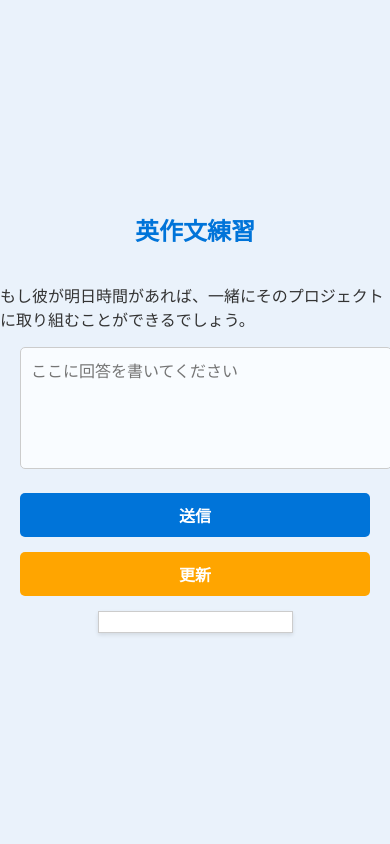
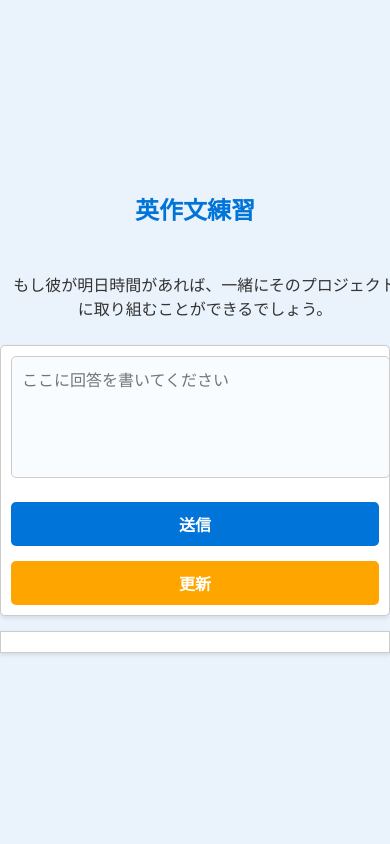
Before and after one commit to toshi64/oneline, a Flask app: page / in a window 390 px wide. Run offline with Flask 3, Linux system fonts and the light colour scheme.

Commit message:
Update styles for responsive layout and apply consistent width to elements

```diff
--- a/static/css/styles.css
+++ b/static/css/styles.css
@@ -7,9 +7,12 @@ body {
     color: #333;
     display: flex;
     justify-content: center; /* 水平方向の中央寄せ */
-    align-items: center; /* 垂直方向の中央寄せ */
-    height: 100vh; /* ビューポート全体の高さを確保 */
     flex-direction: column; /* 子要素を縦に並べる */
+    min-height: 100vh; /* 最低限の高さをビューポート全体に設定 */
+}
+
+html, body {
+    overflow-y: auto; /* コンテンツが多い場合に縦スクロールを許可 */
 }
 
 
@@ -32,9 +35,9 @@ h1 {
     color: #0074d9; /* 青基調の文字色 */
 }
 
-/* テキストエリアのスタイル */
 textarea {
     width: 100%;
+    max-width: 97%;
     height: 100px;
     padding: 10px;
     font-size: 16px;
@@ -77,8 +80,45 @@ button[type="submit"]:hover {
     background-color: darkorange; /* ホバー時に暗いオレンジ */
 }
 
-/* フィードバックエリア */
-/* フィードバックエリア */
+#question-text {
+    width: 100%;
+    max-width: 50%; /* PCでは最大幅を50%に制限 */
+    margin-left: auto; /* 中央寄せ */
+    margin-right: auto; /* 中央寄せ */
+    text-align: center; /* テキストを左揃えに設定 */
+    padding: 10px; /* 内側の余白を追加 */
+    margin-bottom: 15px; /* 下に余白を追加 */
+}
+
+/* スマホ用のスタイル */
+@media (max-width: 768px) {
+    #question-text {
+        max-width: 100%; /* スマホでは幅を100%に広げる */
+    }
+}
+
+
+#answer-form {
+    width: 100%;
+    max-width: 50%; /* PCでは最大幅を50%に制限 */
+    margin-left: auto; /* 中央寄せ */
+    margin-right: auto; /* 中央寄せ */
+    padding: 10px; /* 内側の余白を追加 */
+    background-color: #ffffff; /* 背景を白色に */
+    border: 1px solid #ccc; /* 枠線を追加 */
+    border-radius: 5px; /* 角を丸くする */
+    box-shadow: 0 2px 4px rgba(0, 0, 0, 0.1); /* 軽い影を追加 */
+    box-sizing: border-box; /* パディングを含めて幅を計算 */
+}
+
+/* スマホ用のスタイル */
+@media (max-width: 768px) {
+    #answer-form {
+        max-width: 100%; /* スマホでは幅を100%に広げる */
+    }
+}
+
+
 #feedbacks {
     margin-top: 15px;
     font-size: 16px;
@@ -88,14 +128,20 @@ button[type="submit"]:hover {
     padding: 10px; /* パディングを追加 */
     border: 1px solid #ccc; /* 枠線を追加 */
     box-shadow: 0 2px 4px rgba(0, 0, 0, 0.1); /* 軽い影を追加 */
-
-    /* 幅制限 */
-    width: 100%; /* デフォルトでは全幅 */
-    max-width: 50%; /* 最大幅を画面の50%に制限 */
+    width: 100%;
+    max-width: 50%; /* PCでの最大幅 */
     margin-left: auto; /* 中央寄せ */
     margin-right: auto; /* 中央寄せ */
-    box-sizing: border-box; /* パディングを含めて幅を計算 */
+    box-sizing: border-box;
 }
+
+/* スマホ用のスタイル */
+@media (max-width: 768px) {
+    #feedbacks {
+        max-width: 100%; /* スマホでは幅を100%まで広げる */
+    }
+}
+
 
 
 .loader {
--- a/templates/index.html
+++ b/templates/index.html
@@ -12,7 +12,9 @@
     <h1>英作文練習</h1>
 
     <!-- 問題文を表示 -->
-    <p>{{ question['question'] }}</p>
+   <!-- 問題文を表示 -->
+    <p id="question-text">{{ question['question'] }}</p>
+
 
     <form id="answer-form">
         <!-- 問題文を隠しフィールドに設定 -->
```
